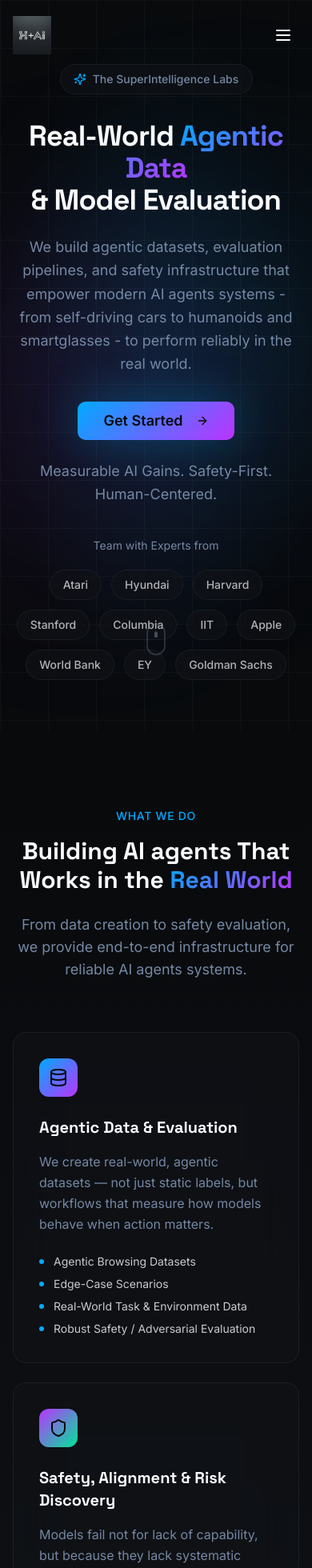
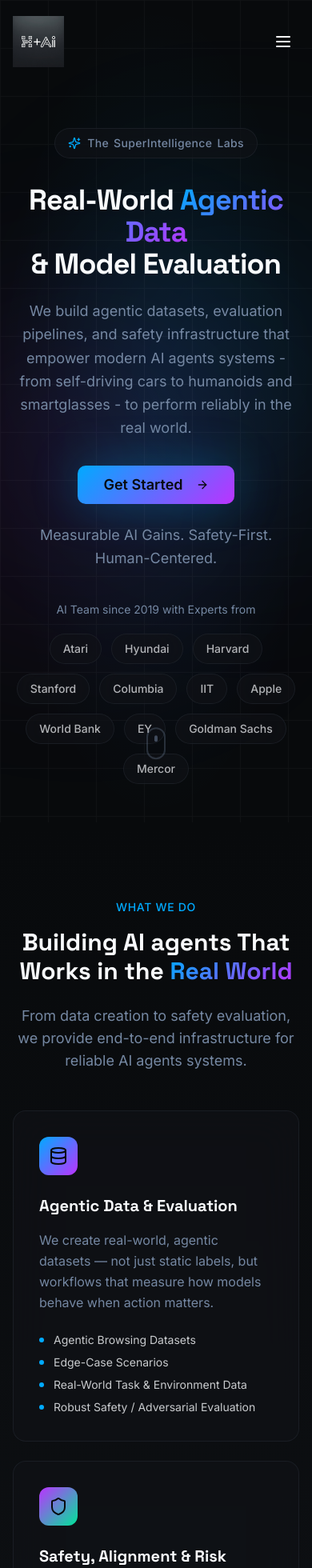
Before and after one commit to aradhya2106/Landing-pages, a React (Vite) app: page / in a window 390 px wide. Shown: the top 1960 px of the page at 80% size. Built offline with nearby package versions, Linux system fonts and the light colour scheme; the HTML template or start-up script is replaced by a standard one.

Commit message:
Updated latest changes

```diff
--- a/src/components/landing/DatasetSection.tsx
+++ b/src/components/landing/DatasetSection.tsx
@@ -10,7 +10,7 @@
 
 const DatasetSection = () => {
   return (
-    <section className="py-24 md:py-32 relative overflow-hidden">
+    <section className="pt-24 pb-16 md:py-32 relative overflow-hidden">
       {/* Background */}
       <div className="absolute top-0 left-0 w-full h-px bg-gradient-to-r from-transparent via-border to-transparent" />
       <div className="absolute -bottom-40 right-0 w-80 h-80 bg-secondary/5 rounded-full blur-[100px]" />
@@ -24,7 +24,7 @@
           className="max-w-4xl mx-auto"
         >
           {/* Header */}
-          <div className="text-center mb-16">
+          <div className="text-center mb-12 md:mb-16">
             <span className="text-primary font-medium tracking-wider uppercase text-sm mb-4 block">
               Past Dataset Experience
             </span>
--- a/src/components/landing/Footer.tsx
+++ b/src/components/landing/Footer.tsx
@@ -8,7 +8,7 @@
     <>
       <footer className="relative">
         {/* CTA Section */}
-        <section className="py-24 md:py-32 relative overflow-hidden">
+        <section className="pt-24 pb-16 md:py-32 relative overflow-hidden">
           {/* Background */}
           <div className="absolute inset-0 bg-gradient-to-b from-transparent to-muted/30" />
           <div className="absolute top-1/2 left-1/2 -translate-x-1/2 -translate-y-1/2 w-[800px] h-[400px] bg-primary/10 rounded-full blur-[150px]" />
@@ -52,7 +52,7 @@
                 <img
                   src="/logo.png"
                   alt="H+AI logo"
-                  className="h-12 md:h-14 w-auto object-contain"
+                  className="h-16 md:h-20 w-auto object-contain"
                 />
               </a>
 
--- a/src/components/landing/Hero.tsx
+++ b/src/components/landing/Hero.tsx
@@ -13,11 +13,12 @@
   "World Bank",
   "EY",
   "Goldman Sachs",
+  "Mercor",
 ];
 
 const Hero = () => {
   return (
-    <section className="relative min-h-screen flex flex-col justify-center overflow-hidden pt-20 pb-16">
+    <section className="relative min-h-screen flex flex-col justify-center overflow-hidden pt-32 md:pt-40 pb-12 md:pb-16">
       {/* Background Effects */}
       <div className="absolute inset-0 bg-gradient-glow opacity-50" />
       <div className="absolute top-1/4 left-1/4 w-96 h-96 bg-primary/10 rounded-full blur-[120px]" />
@@ -45,11 +46,11 @@
             initial={{ opacity: 0, scale: 0.9 }}
             animate={{ opacity: 1, scale: 1 }}
             transition={{ delay: 0.2, duration: 0.5 }}
-            className="inline-flex items-center gap-2 px-4 py-2 rounded-full glass mb-8"
+            className="inline-flex items-center gap-2 px-4 py-2 rounded-full glass mb-8 mt-8 md:mt-12"
           >
             <Sparkles className="w-4 h-4 text-primary" />
-            <span className="text-sm font-medium text-muted-foreground">
-              The SuperIntelligence Labs
+            <span className="text-sm font-medium text-muted-foreground tracking-wide">
+              The <span className="mx-0.5">SuperIntelligence</span> Labs
             </span>
           </motion.div>
 
@@ -113,7 +114,7 @@
             className="mt-10 md:mt-12"
           >
             <span className="text-muted-foreground text-sm mb-5 block">
-              Team with Experts from
+              AI Team since 2019 with Experts from
             </span>
             <div className="flex flex-wrap justify-center items-center gap-3 sm:gap-4 md:gap-5">
               {teamFrom.map((org, index) => (
--- a/src/components/landing/Navbar.tsx
+++ b/src/components/landing/Navbar.tsx
@@ -41,7 +41,7 @@
               <img
                 src="/logo.png"
                 alt="H+AI logo"
-                className="h-12 md:h-14 w-auto object-contain"
+                className="h-16 md:h-20 w-auto object-contain"
               />
             </a>
 
--- a/src/components/landing/Partners.tsx
+++ b/src/components/landing/Partners.tsx
@@ -11,7 +11,7 @@
 
 const Partners = () => {
   return (
-    <section id="partners" className="py-24 md:py-32 relative">
+    <section id="partners" className="pt-24 pb-16 md:py-32 relative">
       {/* Top Border */}
       <div className="absolute top-0 left-0 w-full h-px bg-gradient-to-r from-transparent via-border to-transparent" />
 
--- a/src/components/landing/Products.tsx
+++ b/src/components/landing/Products.tsx
@@ -41,7 +41,7 @@
 
 const Products = () => {
   return (
-    <section id="products" className="py-24 md:py-32 relative overflow-hidden">
+    <section id="products" className="pt-24 pb-16 md:py-32 relative overflow-hidden">
       {/* Background Effects */}
       <div className="absolute top-0 left-0 w-full h-px bg-gradient-to-r from-transparent via-border to-transparent" />
       <div className="absolute -top-40 right-0 w-80 h-80 bg-primary/5 rounded-full blur-[100px]" />
@@ -53,7 +53,7 @@
           whileInView={{ opacity: 1, y: 0 }}
           viewport={{ once: true }}
           transition={{ duration: 0.6 }}
-          className="text-center mb-16"
+          className="text-center mb-12 md:mb-16"
         >
           <span className="text-accent font-medium tracking-wider uppercase text-sm mb-4 block">
             Products & Infrastructure
--- a/src/components/landing/ResearchSection.tsx
+++ b/src/components/landing/ResearchSection.tsx
@@ -46,7 +46,7 @@
 
 const ResearchSection = () => {
   return (
-    <section id="research" className="py-24 md:py-32 relative overflow-hidden">
+    <section id="research" className="pt-24 pb-16 md:py-32 relative overflow-hidden">
       {/* Background */}
       <div className="absolute top-0 left-0 w-full h-px bg-gradient-to-r from-transparent via-border to-transparent" />
       <div className="absolute -top-40 right-0 w-80 h-80 bg-accent/5 rounded-full blur-[100px]" />
@@ -58,7 +58,7 @@
           whileInView={{ opacity: 1, y: 0 }}
           viewport={{ once: true }}
           transition={{ duration: 0.6 }}
-          className="text-center mb-16"
+          className="text-center mb-12 md:mb-16"
         >
           <span className="text-primary font-medium tracking-wider uppercase text-sm mb-4 block">
             Research & Innovation
--- a/src/components/landing/USPSection.tsx
+++ b/src/components/landing/USPSection.tsx
@@ -49,7 +49,7 @@
 
 const USPSection = () => {
   return (
-    <section className="py-24 md:py-32 relative">
+    <section className="pt-24 pb-16 md:py-32 relative">
       {/* Background */}
       <div className="absolute inset-0 bg-gradient-to-b from-transparent via-muted/20 to-transparent" />
       <div className="absolute -bottom-40 left-1/4 w-80 h-80 bg-primary/5 rounded-full blur-[100px]" />
@@ -61,7 +61,7 @@
           whileInView={{ opacity: 1, y: 0 }}
           viewport={{ once: true }}
           transition={{ duration: 0.6 }}
-          className="text-center mb-16"
+          className="text-center mb-12 md:mb-16"
         >
           <span className="text-primary font-medium tracking-wider uppercase text-sm mb-4 block">
             Why We're Different
--- a/src/components/landing/UseCases.tsx
+++ b/src/components/landing/UseCases.tsx
@@ -27,7 +27,7 @@
 
 const UseCases = () => {
   return (
-    <section id="use-cases" className="py-24 md:py-32 relative">
+    <section id="use-cases" className="pt-24 pb-16 md:py-32 relative">
       {/* Background */}
       <div className="absolute inset-0 bg-gradient-to-b from-muted/20 via-transparent to-muted/20" />
 
@@ -37,7 +37,7 @@
           whileInView={{ opacity: 1, y: 0 }}
           viewport={{ once: true }}
           transition={{ duration: 0.6 }}
-          className="text-center mb-16"
+          className="text-center mb-12 md:mb-16"
         >
           <span className="text-secondary font-medium tracking-wider uppercase text-sm mb-4 block">
             Use Cases
--- a/src/components/landing/WhatWeDo.tsx
+++ b/src/components/landing/WhatWeDo.tsx
@@ -70,7 +70,7 @@
 
 const WhatWeDo = () => {
   return (
-    <section id="what-we-do" className="py-24 md:py-32 relative">
+    <section id="what-we-do" className="pt-24 pb-16 md:py-32 relative">
       {/* Background */}
       <div className="absolute inset-0 bg-gradient-to-b from-transparent via-muted/20 to-transparent" />
 
@@ -80,7 +80,7 @@
           whileInView={{ opacity: 1, y: 0 }}
           viewport={{ once: true }}
           transition={{ duration: 0.6 }}
-          className="text-center mb-16"
+          className="text-center mb-12 md:mb-16"
         >
           <span className="text-primary font-medium tracking-wider uppercase text-sm mb-4 block">
             What We Do
--- a/src/components/landing/WhyUs.tsx
+++ b/src/components/landing/WhyUs.tsx
@@ -26,7 +26,7 @@
 
 const WhyUs = () => {
   return (
-    <section id="why-us" className="py-24 md:py-32 relative overflow-hidden">
+    <section id="why-us" className="pt-24 pb-16 md:py-32 relative overflow-hidden">
       {/* Background Effects */}
       <div className="absolute inset-0 bg-gradient-glow opacity-30" />
       <div className="absolute top-1/2 left-1/2 -translate-x-1/2 -translate-y-1/2 w-[600px] h-[600px] bg-primary/5 rounded-full blur-[150px]" />
```
